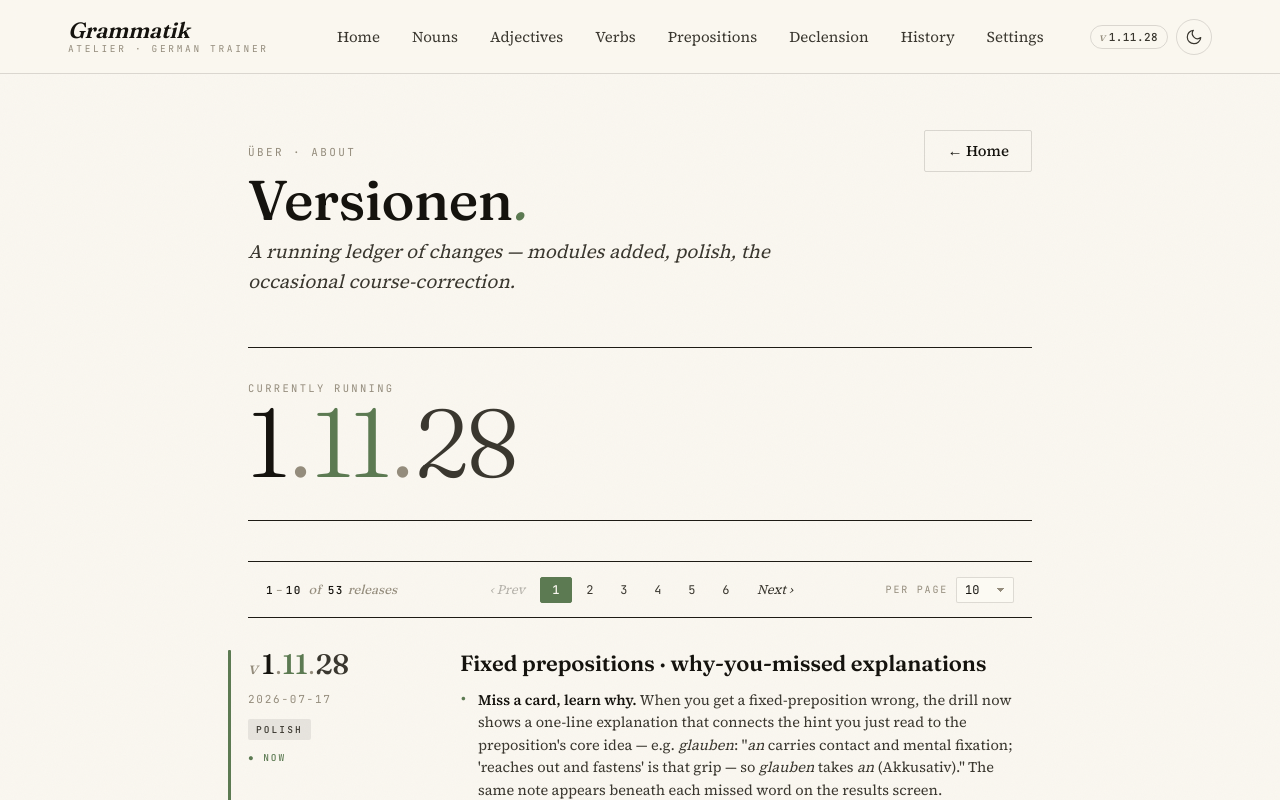
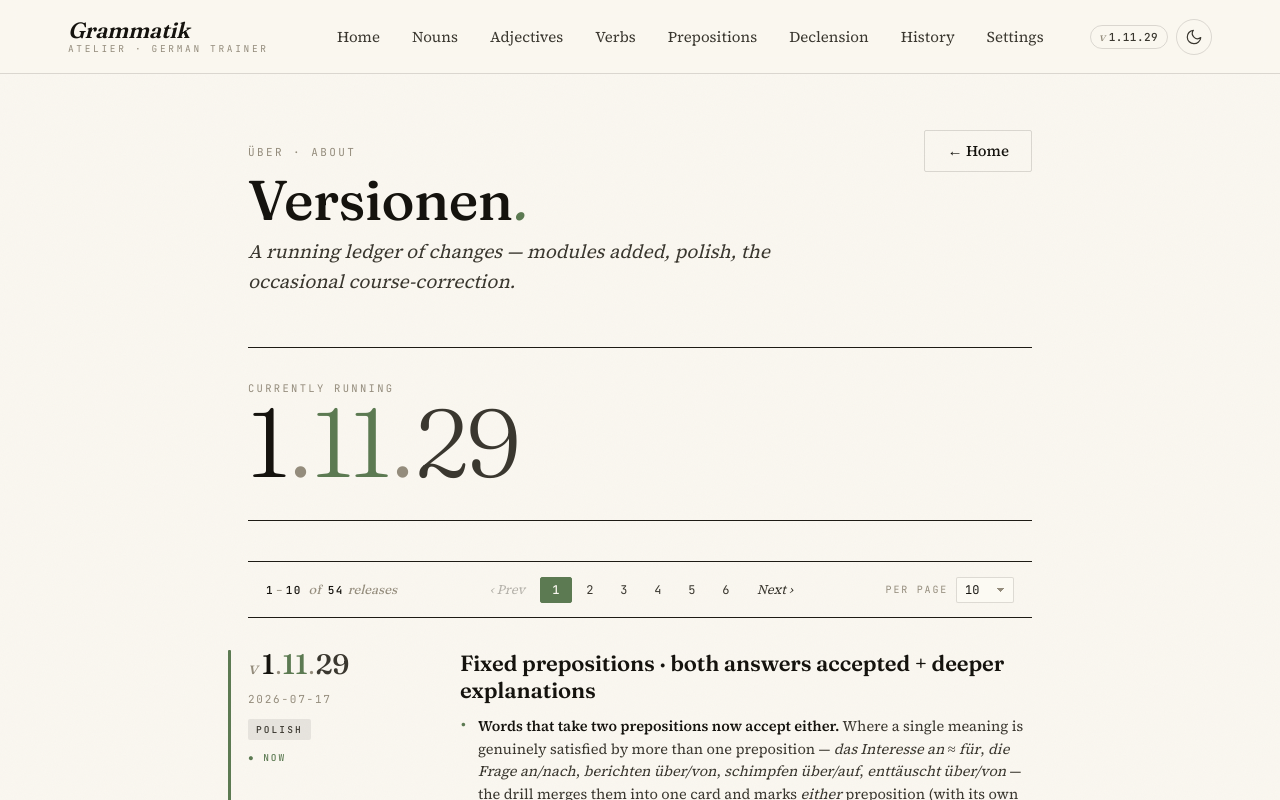
Before and after one commit to AlexandruCristianRobert/GermanTrainer, a Vue app: page /version in a window 1280 px wide. Shown: the top 800 px of the page. Built offline with nearby package versions, Linux system fonts and the light colour scheme.

Commit message:
chore(release): v1.11.29 — interchangeable answers + deeper explanations
Co-Authored-By: Claude Opus 4.8 (1M context) <noreply@anthropic.com>

```diff
--- a/src/data/changelog.ts
+++ b/src/data/changelog.ts
@@ -5,7 +5,7 @@
 //
 // Bump rule: prepend the new entry to CHANGELOG, set APP_VERSION to its version.
 
-export const APP_VERSION = '1.11.28'
+export const APP_VERSION = '1.11.29'
 
 export type ChangelogKind = 'major' | 'module' | 'polish' | 'fix'
 
@@ -18,6 +18,14 @@ export interface ChangelogEntry {
 }
 
 export const CHANGELOG: ChangelogEntry[] = [
+  {
+    version: '1.11.29', date: '2026-07-17', kind: 'polish',
+    title: 'Fixed prepositions · both answers accepted + deeper explanations',
+    notes: [
+      '<strong>Words that take two prepositions now accept either.</strong> Where a single meaning is genuinely satisfied by more than one preposition — <em>das Interesse an</em> ≈ <em>für</em>, <em>die Frage an/nach</em>, <em>berichten über/von</em>, <em>schimpfen über/auf</em>, <em>enttäuscht über/von</em> — the drill merges them into one card and marks <em>either</em> preposition (with its own case) correct. Meaning-splitting pairs like <em>sich freuen auf</em> vs <em>über</em> stay separate, since the gloss is the answer.',
+      '<strong>The why-you-missed note now explains the link.</strong> Instead of just stating the core idea and the hint, each explanation now spells out <em>how</em> the hint\'s image embodies the preposition\'s idea — <em>zweifeln</em>: "a doubt \'snags at one spot and refuses to hold\'; it stays fastened and won\'t move past the one thing you\'re unsure of — that stuck grip is <em>an</em>\'s fixation." All ~500 rewritten, and interchangeable cards explain both answers.'
+    ]
+  },
   {
     version: '1.11.28', date: '2026-07-17', kind: 'polish',
     title: 'Fixed prepositions · why-you-missed explanations',
```
